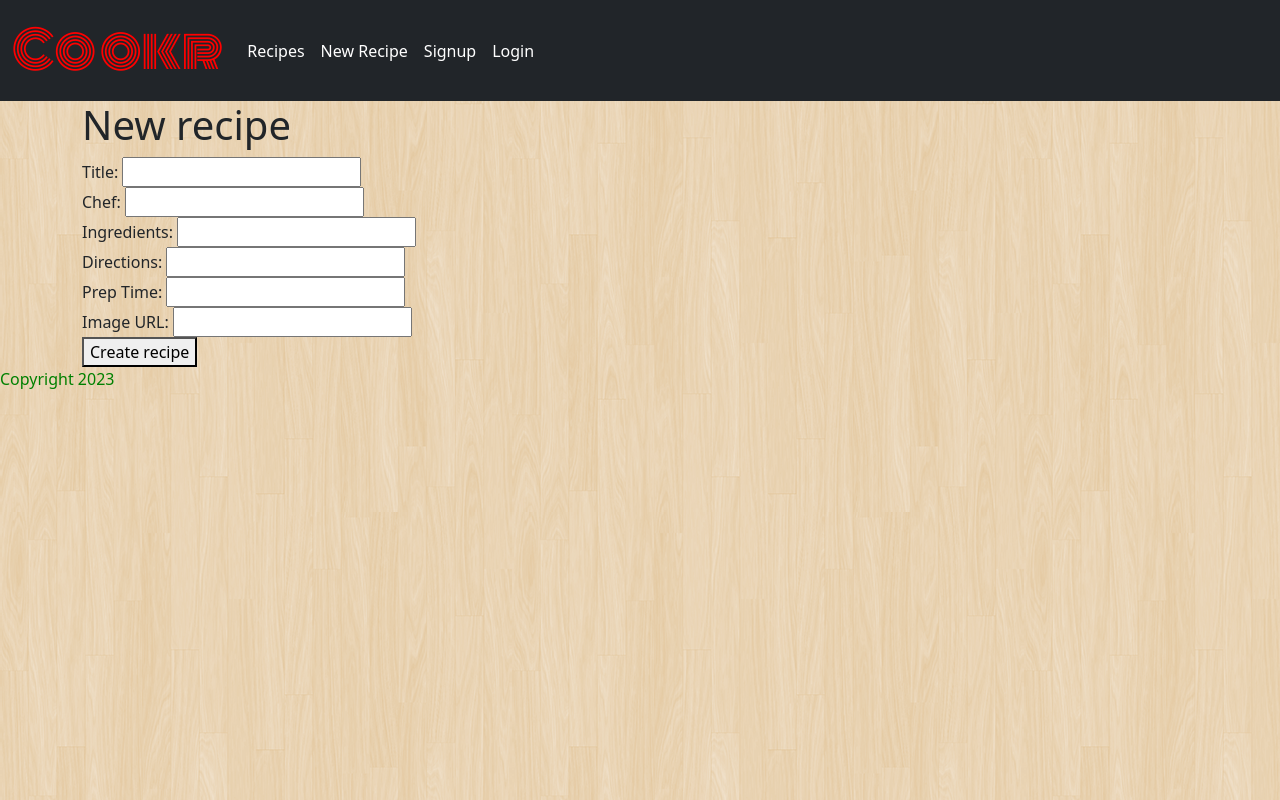
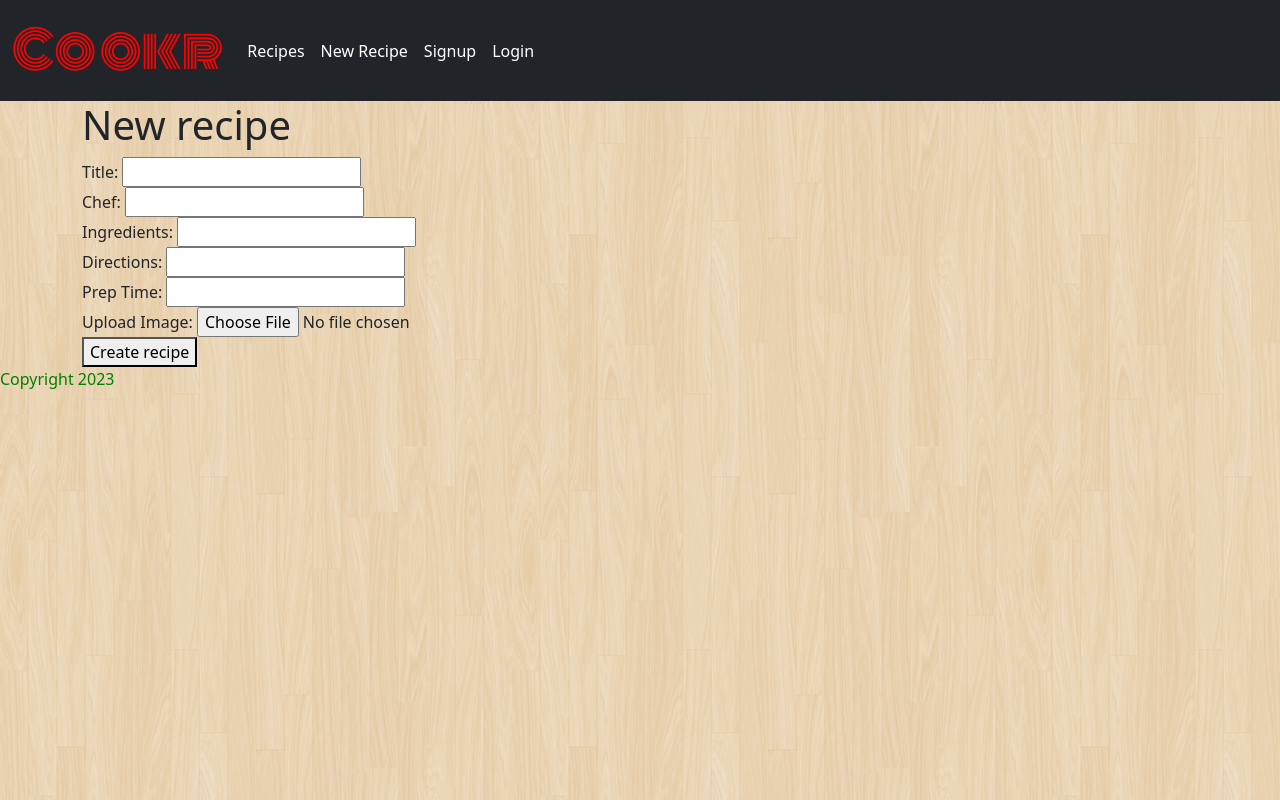
Before and after one commit to Actualize-Evening-02-2023/cookbook-frontend, a React (Vite) app: page /recipes/new in a window 1280 px wide. Built offline with nearby package versions, Linux system fonts and the light colour scheme; no server answers.

Commit message:
adds image upload button and functionality

```diff
--- a/src/RecipesNew.jsx
+++ b/src/RecipesNew.jsx
@@ -1,12 +1,22 @@
+import { useState } from "react";
+
 export function RecipesNew(props) {
-  const handleSubmit = (event) => {
+  const [uploadedImg, setUploadedImg] = useState(null);
+
+  const handleSubmit = event => {
     event.preventDefault();
     console.log("handleSubmit");
     const params = new FormData(event.target);
+    params.append("image_file", uploadedImg);
     props.onCreateRecipe(params);
     event.target.reset();
     window.location.href = "/";
   };
+
+  const handleSetFile = event => {
+    setUploadedImg(event.target.files[0]);
+  };
+
   return (
     <div id="recipes-new">
       <h1>New recipe</h1>
@@ -27,7 +37,8 @@ export function RecipesNew(props) {
           Prep Time: <input name="prep_time" type="number" />
         </div>
         <div>
-          Image URL: <input name="image_url" type="text" />
+          {/* Image URL: <input name="image_url" type="text" /> */}
+          Upload Image: <input onClick={handleSetFile} type="file" />
         </div>
         <button type="submit">Create recipe</button>
       </form>
```
